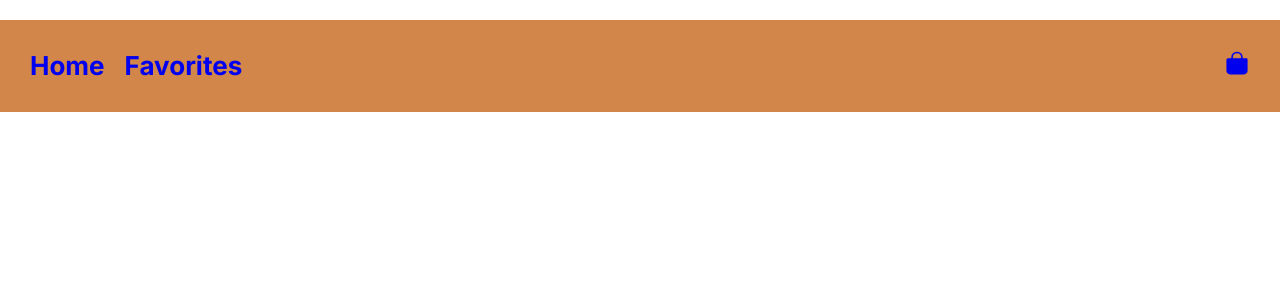
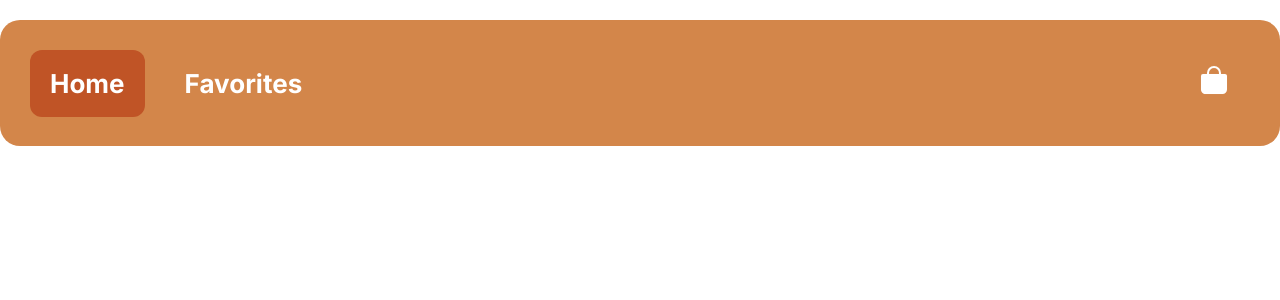
Before and after one commit to Ervin001/TOP_Shopping-Cart, a React (Vite) app: page / in a window 1280 px wide. Shown: the top 300 px of the page. Built offline with nearby package versions, Linux system fonts and the light colour scheme.

Commit message:
Nav is working, no logic for react router yet

```diff
--- a/src/components/Navigation/Navbar.jsx
+++ b/src/components/Navigation/Navbar.jsx
@@ -1,23 +1,44 @@
 import NavStyles from './Navbar.module.css';
+import { useState } from 'react';
 
 function Navbar() {
+  const [activeLink, setActiveLink] = useState('home');
+
   return (
     <nav className={NavStyles['nav-container']}>
       <ul className={NavStyles['unordered-list']}>
-        <li className={NavStyles['list-item']}>
-          <a href='/home' className={NavStyles.anchor}>
+        <li
+          className={`${NavStyles['list-item']} ${
+            activeLink === 'home' ? NavStyles['list-item-active'] : ''
+          }`}
+          onClick={() => setActiveLink('home')}
+        >
+          <a href='#' className={NavStyles.anchor}>
             Home
           </a>
         </li>
-        <li className={NavStyles['list-item']}>
-          <a href='/favorites' className={NavStyles.anchor}>
+        <li
+          className={`${NavStyles['list-item']} ${
+            activeLink === 'favorites' ? NavStyles['list-item-active'] : ''
+          }`}
+          onClick={() => setActiveLink('favorites')}
+        >
+          <a href='#' className={NavStyles.anchor}>
             Favorites
           </a>
         </li>
-        <li className={NavStyles['list-item']}>
-          <div className='spacer'></div>
-          <a href='/shopping-cart' className={NavStyles.anchor}>
-            <ion-icon name='bag'></ion-icon>
+        <li
+          className={`${NavStyles['list-item']} ${
+            activeLink === 'cart' ? NavStyles['list-item-active'] : ''
+          }`}
+          onClick={() => setActiveLink('cart')}
+        >
+          <a href='#' className={NavStyles.anchor}>
+            <ion-icon
+              name='bag'
+              size='large'
+              className={`${NavStyles['ion-icon']}`}
+            ></ion-icon>
           </a>
         </li>
       </ul>
--- a/src/components/Navigation/Navbar.module.css
+++ b/src/components/Navigation/Navbar.module.css
@@ -1,12 +1,15 @@
+/* Navbar.module.css */
 .nav-container {
   background-color: var(--primary-nav-color);
   display: flex;
-  padding: 3rem;
+  padding: 2.6rem 3rem;
   margin-top: 2rem;
+  border-radius: var(--primary-border-radius);
 }
 
 .unordered-list {
   display: flex;
+  align-items: center;
   gap: 2rem;
   list-style-type: none;
   justify-content: flex-start;
@@ -18,13 +21,38 @@
   font-family: 'Inter', sans-serif;
   font-weight: 700;
   color: white;
+  padding: 1.8rem 2rem;
+
+  border-radius: var(--link-border-radius);
+  transition: all 0.3s ease-in-out;
 }
 
 .list-item:last-child {
   margin-left: auto;
 }
 
-/* order to style links: link,visited,focus,hover,active. */
+.list-item:hover:not(.list-item-active) {
+  background-color: var(--link-hover-effect-color);
+  border-radius: var(--link-border-radius);
+  border-radius: var(--link-border-radius);
+  cursor: pointer;
+}
+
+.list-item-active {
+  background-color: var(--active-link-color);
+  border-radius: var(--link-border-radius);
+}
+
 .anchor {
   text-decoration: none;
 }
+
+.anchor:link,
+.anchor:visited {
+  color: white;
+}
+
+/* shopping cart icon */
+ion-icon {
+  /* font-size: 64px; */
+}
--- a/src/main.css
+++ b/src/main.css
@@ -1,8 +1,9 @@
 :root {
   --primary-nav-color: hsl(26, 61%, 56%);
-  --active-link-color: hsl(18, 62%, 40%);
+  --active-link-color: hsl(18, 67%, 45%);
   --link-hover-effect-color: hsl(24, 53%, 52%);
-  --primary-border-radius: 14px;
+  --primary-border-radius: 20px;
+  --link-border-radius: 12px;
 }
 
 * {
```
